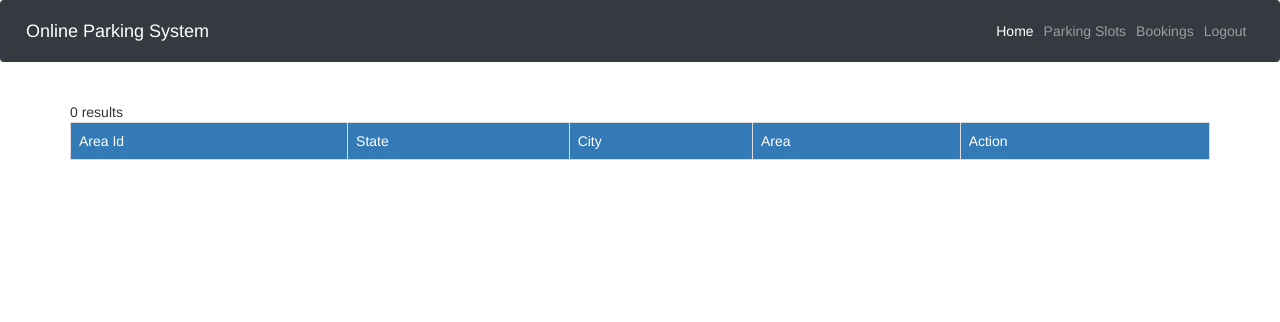
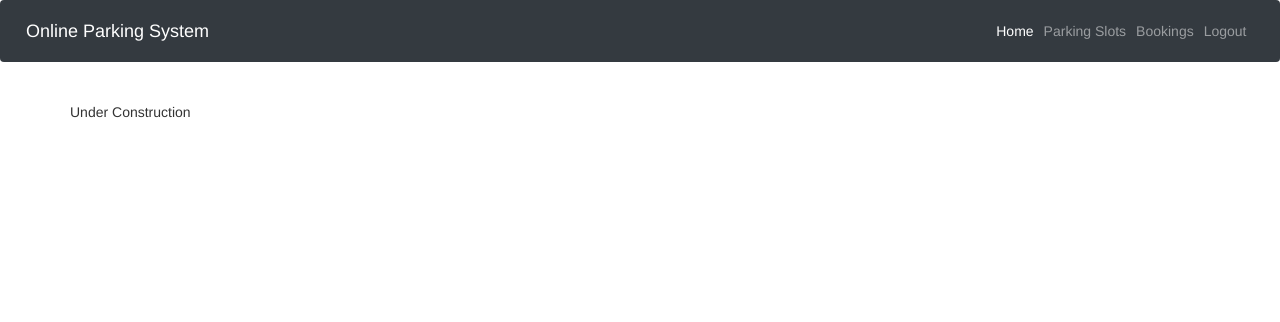
Before and after one commit to venkat-shiva-reddy-k/Car-Space-Finder, a PHP site: page /adminhome.php in a window 1280 px wide. Shown: the top 322 px of the page. Run offline with PHP 8.4, Linux system fonts and the light colour scheme; data that the repository does not hold is empty.

Commit message:
Update adminhome.php

```diff
--- a/adminhome.php
+++ b/adminhome.php
@@ -53,101 +53,7 @@
 
         <div class="row">
 
-
-            <table class="table table-stripped table-bordered">
-                <tr style="background-color:#337ab7;color:white">
-                    <td>Area Id</td>
-                    <td>State</td>
-                    <td>City</td>
-                    <td>Area</td>
-                    <td>Action</td>
-                </tr>
-
-
-                <?php
-                include 'config.php';
-
-
-                $sql = "SELECT * FROM area";
-                $result = $conn->query($sql);
-
-                if ($result->num_rows > 0) {
-                    // output data of each row
-                    while ($row = $result->fetch_assoc()) {
-                        echo '
-
-                    <tr>
-                    <td>' . $row["aid"] . '   </td>
-                    <td>' . $row["state"] . '   </td>
-                    <td>' . $row["city"] . '   </td>
-                    <td>' . $row["area"] . '   </td>
-                    <td>
-                      <span data-toggle="modal" data-target="#' . $row["aid"] . '" class="glyphicon glyphicon-edit"></span>
-                   <a href="deletearea.php?id= ' . $row["aid"] . '"> <span class="glyphicon glyphicon-trash"></span> </a>
-                    </td>
-
-                    </tr>
-
-
-                    <div class="modal fade" id="' . $row["aid"] . '" tabindex="-1" role="dialog" aria-labelledby="exampleModalLabel" aria-hidden="true">
-                    <div class="modal-dialog" role="document">
-                        <div class="modal-content">
-                            <div class="modal-header">
-                                <h3 class="modal-title" id="exampleModalLabel">Add Area</h3>
-                                <button type="button" class="close" data-dismiss="modal" aria-label="Close">
-                                    <span aria-hidden="true">&times;</span>
-                                </button>
-                            </div>
-                            <div class="modal-body">
-
-                                <form method="post" action="editarea.php">
-
-                                <input type="text" class="form-control" name="aid" value="' . $row["aid"] . '" hidden>
-
-
-                                    <div class="form-group">
-                                        <label>Enter State</label>
-                                        <input type="text" class="form-control" name="estate" value="' . $row["state"] . '" required>
-                                    </div>
-
-                                    <div class="form-group">
-                                        <label>Enter City</label>
-                                        <input type="text" class="form-control" name="ecity" value="' . $row["city"] . '"  required>
-                                    </div>
-
-                                    <div class="form-group">
-                                        <label>Enter Area</label>
-                                        <input type="text" class="form-control" name="earea" value="' . $row["area"] . '"  required>
-                                    </div>
-                                    <button class="btn btn-success form-control">Add Area</button>
-                                </form>
-
-
-                            </div>
-                            <!-- <div class="modal-footer">
-                                <button type="button" class="btn btn-secondary" data-dismiss="modal">Close</button>
-                                <button type="button" class="btn btn-primary">Save changes</button>
-                            </div> -->
-                        </div>
-                    </div>
-                </div>
-
-
-                    ';
-                    }
-                } else {
-                    echo "0 results";
-                }
-                $conn->close();
-
-
-
-
-                ?>
-
-
-
-            </table>
+          <p> Under Construction</p>
 
         </div>
 
```
